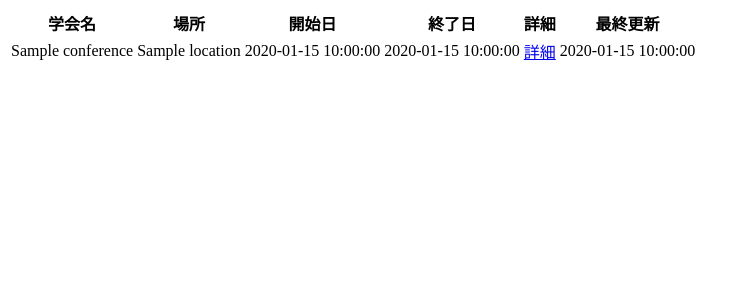
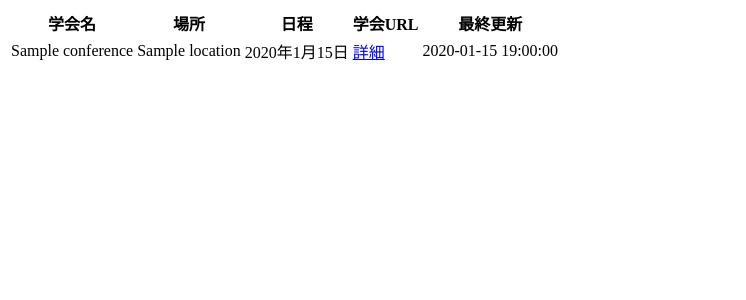
Before and after one commit to zono-nozo/conf-check, a Flask app: template templates/index.html in a window 1280 px wide. Shown: the top 300 px of the page, without its empty margins (0-746 px from the left). Run offline with Flask 3, Linux system fonts and the light colour scheme; the template is opened without the code that fills it: most values are stand-ins (such as "Sample title", 1, 10 or a date in 2020).

Commit message:
日付の表示方法

```diff
--- a/app.py
+++ b/app.py
@@ -1,6 +1,7 @@
 import connect_db
 
 from flask import Flask, render_template
+import zoneinfo
 
 app = Flask(__name__)
 
@@ -11,5 +12,30 @@ def index():
 
     return render_template('index.html', conferences=conferences)
 
+@app.template_filter()
+def jst_format(value):
+    if value is None:
+        return "未取得"
+    return value.astimezone(zoneinfo.ZoneInfo('Asia/Tokyo')).strftime('%Y-%m-%d %H:%M:%S')
+
+@app.template_filter()
+def date_format(start_date, end_date):
+    if start_date is None or end_date is None:
+        return "未取得"
+
+    start_date_str = f'{start_date.year}年{start_date.month}月{start_date.day}日'
+
+    if start_date == end_date:
+        return start_date_str
+
+    if start_date.year != end_date.year:
+        end_date_str = f'{end_date.year}年{end_date.month}月{end_date.day}日'
+    elif start_date.month != end_date.month:
+        end_date_str = f'{end_date.month}月{end_date.day}日'
+    else:
+        end_date_str = f'{end_date.day}日'
+
+    return f"{start_date_str} ~ {end_date_str}"
+
 if __name__ == '__main__':
     app.run(debug=True)
--- a/templates/index.html
+++ b/templates/index.html
@@ -10,19 +10,17 @@
     <tr>
         <th>学会名</th>
         <th>場所</th>
-        <th>開始日</th>
-        <th>終了日</th>
-        <th>詳細</th>
+        <th>日程</th>
+        <th>学会URL</th>
         <th>最終更新</th>
     </tr>
     {% for conference in conferences %}
     <tr>
         <td>{{ conference.conference_name }}</td>
-        <td>{{ conference.location }}</td>
-        <td>{{ conference.start_date }}</td>
-        <td>{{ conference.end_date }}</td>
+        <td>{{ conference.location | default("未取得") }}</td>
+        <td>{{ conference.start_date | date_format(conference.end_date) }}</td>
         <td><a href="{{ conference.url }}" target="_blank">詳細</a></td>
-        <td>{{ conference.checked_at }}</td>
+        <td>{{ conference.checked_at | jst_format }}</td>
     </tr>
     {% endfor %}
     </table>
```
